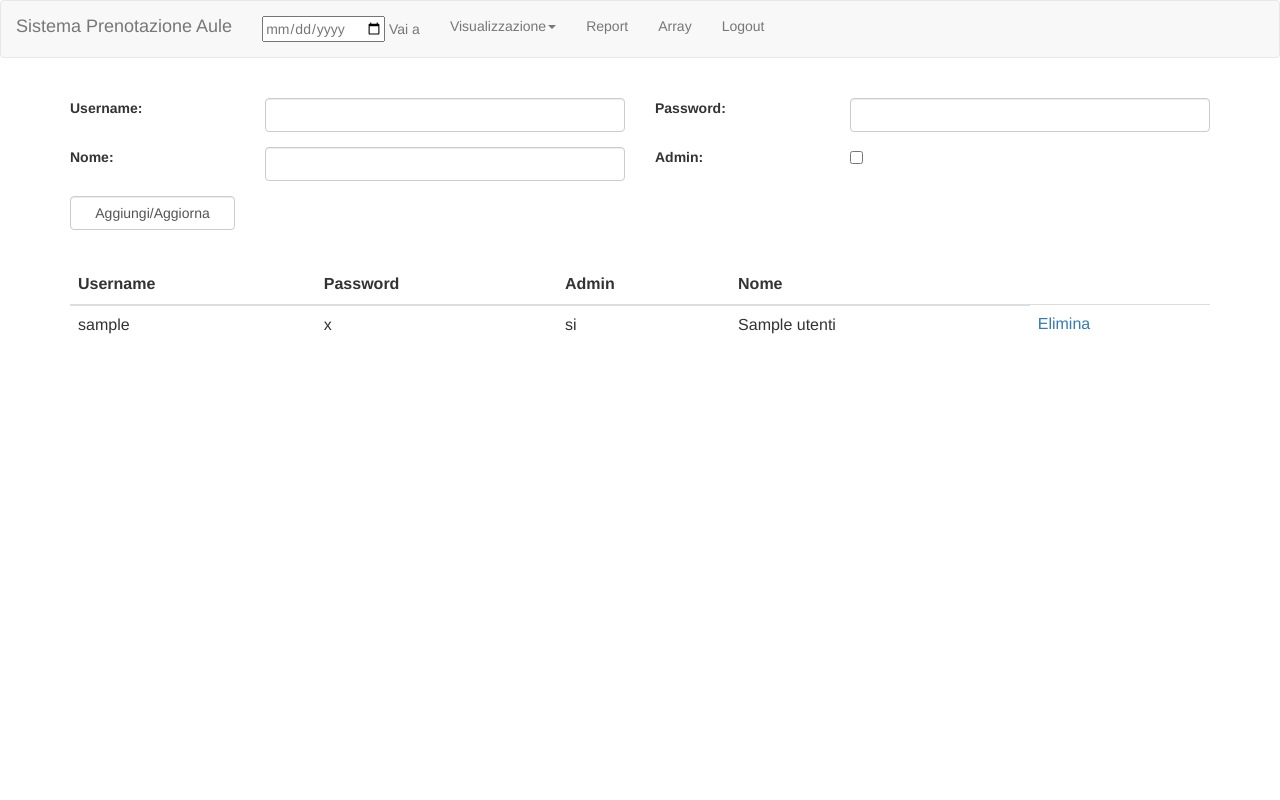
After one commit to pirasalbe/5AII_Info_PHPDB_PrenotazioneAule, a PHP site: page /admin/users in a window 1280 px wide. The commit adds this page. Run offline with PHP 8.4, Linux system fonts and the light colour scheme; the visitor is signed in with stand-in values (Sample User, id 1); tables that the repository leaves empty hold one stand-in row (values such as "Sample post"); some libraries are stand-ins or nearby versions.

Commit message:
Admin can handle users

```diff
--- /dev/null
+++ b/admin/users.php
@@ -0,0 +1,106 @@
+<?php
+	include("../script/sql.php");
+
+	if($logged == 0){
+		header("location: ../login");
+	}
+?>
+
+<html>
+	<head>
+		<title>
+			Utenti
+		</title>
+		<?php printHeader(); ?>
+	</head>
+
+	<body>
+		<!--- header --->
+		<?php printNavbar(true); ?>
+
+		<br>
+
+		<!--- body --->
+
+		<!--- Send new message --->
+		<div class="container">
+			<form action="../script/addUser">
+
+				<div class="row form-group">
+					<div class="col-sm-2">
+						<label for="username">Username: </label>
+					</div>
+					<div class="col-sm-4">
+						<input name="username" class="form-control" maxlength="20">
+					</div>
+					<div class="col-sm-2">
+						<label for="password">Password: </label>
+					</div>
+					<div class="col-sm-4">
+						<input name="password" class="form-control" maxlength="20">
+					</div>
+				</div>
+
+				<div class="row form-group">
+					<div class="col-sm-2">
+						<label for="name">Nome: </label>
+					</div>
+					<div class="col-sm-4">
+						<input name="name" class="form-control" maxlength="20">
+					</div>
+					<div class="col-sm-2">
+						<label for="admin">Admin: </label>
+					</div>
+					<div class="col-sm-4 class="checkbox"">
+						<input name="admin" value="si" type="checkbox" maxlength="20">
+					</div>
+				</div>
+
+				<div class="row form-group">
+					<div class="col-sm-2">
+						<button type="submit" class="form-control">
+							Aggiungi/Aggiorna
+						</button>
+					</div>
+				</div>
+			</form>
+		</div>
+
+		<br>
+
+		<!--- Messages --->
+		<div class="container">
+			<div class="table-responsive">
+				<table class="table">
+					<thead>
+						<tr>
+							<th>Username</th>
+							<th>Password</th>
+							<th>Admin</th>
+							<th>Nome</th>
+						</tr>
+					</thead>
+
+					<tbody>
+						<?php
+							$result = users();
+
+							if(isset($result) && $result != null) {
+								while ($row = $result->fetch_assoc()) {
+									echo "<tr>
+											<td>" . $row["username"] . "</td>
+											<td>" . $row['password'] . "</td>
+											<td>" . $row["admin"] . "</td>
+											<td>" . $row["nome"] . "</td>
+											<td><a href='../script/deleteUser?username=" . $row["username"] . "'>Elimina</a></td>
+										</tr>";
+								}
+							}
+						?>
+					</tbody>
+				</table>
+			</div>
+		</div>
+
+	</body>
+</html>
--- a/index.php
+++ b/index.php
@@ -22,7 +22,7 @@
 
 	<body>
 		<!--- header --->
-		<?php printNavbar(); ?>
+		<?php printNavbar(false); ?>
 
 		<br>
 
--- a/login.php
+++ b/login.php
@@ -17,7 +17,7 @@
 
 	<body>
 		<!--- header --->
-		<?php printNavbar(); ?>
+		<?php printNavbar(false); ?>
 
 		<br>
 
--- a/messages.php
+++ b/messages.php
@@ -52,7 +52,7 @@
 						<label for="messaggio">Messaggio: </label>
 					</div>
 					<div class="col-sm-8">
-						<input name="messaggio" class="form-control">
+						<input name="messaggio" class="form-control"  maxlength="100">
 					</div>
 				</div>
 
--- a/private.php
+++ b/private.php
@@ -16,13 +16,13 @@
 
 	<body>
 		<!--- header --->
-		<?php printNavbar();
+		<?php printNavbar(false);
 		if(admin())
 			echo "<div class='container navbar '>
 			<ul class='nav navbar-nav list-group-item-info'>
 				<li><a href='#'>Tool amministratore: </a></li>
 				<li><a href='#'>Prenotazioni</a></li>
-				<li><a href='#'>Utenti</a></li>
+				<li><a href='admin/users'>Utenti</a></li>
 			</ul>
 		</div>";
 
--- a/report.php
+++ b/report.php
@@ -12,7 +12,7 @@
 
 	<body>
 		<!--- header --->
-		<?php printNavbar(); ?>
+		<?php printNavbar(false); ?>
 
 		<br>
 
--- a/script/recursive.php
+++ b/script/recursive.php
@@ -5,8 +5,13 @@
 	if(isset($_SESSION['user']))
 		$logged='1';
 
-	function printNavbar(){
+	function printNavbar($admin){
 		global $logged;
+
+		if($admin)
+			$admin = "../";
+		else
+			$admin = "";
 
 		$user = "Area Riservata";
 		$log = "Login";
@@ -19,23 +24,23 @@
 			<nav class='navbar navbar-default'>
 				<div class='container-fluid'>
 					<div class='navbar-header'>
-						<a class='navbar-brand' href='index.php'>Sistema Prenotazione Aule</a>
+						<a class='navbar-brand' href='" . $admin . "index.php'>Sistema Prenotazione Aule</a>
 					</div>
 					<ul class='nav navbar-nav'>
-						<li><a href='#'><input type='date' name='data'> Vai a</a></li>
+						<li><a href='" . $admin . "#'><input type='date' name='data'> Vai a</a></li>
 
 						<li class='dropdown'>
 							<a class='dropdown-toggle' data-toggle='dropdown' href='#'>Visualizzazione<span class='caret'></span></a>
 							<ul class='dropdown-menu'>
-								<li><a href='#'>Giorni</a></li>
-								<li><a href='#'>Settimane</a></li>
-								<li><a href='#'>Mesi</a></li>
+								<li><a href='" . $admin . "#'>Giorni</a></li>
+								<li><a href='" . $admin . "#'>Settimane</a></li>
+								<li><a href='" . $admin . "#'>Mesi</a></li>
 							</ul>
 						</li>
 
-						<li><a href='report'>Report</a></li>
-						<li><a href='private'>" . $user . "</a></li>
-						<li><a href='login'>" . $log . "</a></li>
+						<li><a href='" . $admin . "report'>Report</a></li>
+						<li><a href='" . $admin . "private'>" . $user . "</a></li>
+						<li><a href='" . $admin . "login'>" . $log . "</a></li>
 					</ul>
 				</div>
 			</nav>";
--- a/script/sql.php
+++ b/script/sql.php
@@ -111,7 +111,7 @@
 
 	//user list
 	function users(){
-		$sql = "SELECT username
+		$sql = "SELECT *
 			FROM utenti
 			where username<>?";
 
@@ -136,7 +136,7 @@
 		return $result;
 	}
 
-	//user list
+	//messages list
 	function messages(){
 		$sql = "SELECT *
 			FROM messages
@@ -185,6 +185,27 @@
 		close($conn);
 	}
 
+	//add user
+	function addUser($user, $pass, $name, $admin){
+		$sql = "insert into utenti
+				values(?,?,?,?)";
+
+		$conn = init();
+
+		$result = null;
+
+		if ($stmt = $conn->prepare($sql)) {
+
+			/* bind parameters for markers */
+			$stmt->bind_param("ssss", $user, $pass, $admin, $name);
+
+			/* execute query */
+			$stmt->execute();
+		}
+
+		close($conn);
+	}
+
 	//delete message
 	function deleteMessage($id){
 		$sql = "delete from messages
@@ -198,6 +219,27 @@
 
 			/* bind parameters for markers */
 			$stmt->bind_param("s", $id);
+
+			/* execute query */
+			$stmt->execute();
+		}
+
+		close($conn);
+	}
+
+	//delete user
+	function deleteUser($user){
+		$sql = "delete from utenti
+				where username=?";
+
+		$conn = init();
+
+		$result = null;
+
+		if ($stmt = $conn->prepare($sql)) {
+
+			/* bind parameters for markers */
+			$stmt->bind_param("s", $user);
 
 			/* execute query */
 			$stmt->execute();
```
Also changed, not shown: script/addUser.php (added, +17 -0 lines), script/deleteUser.php (added, +10 -0 lines).
